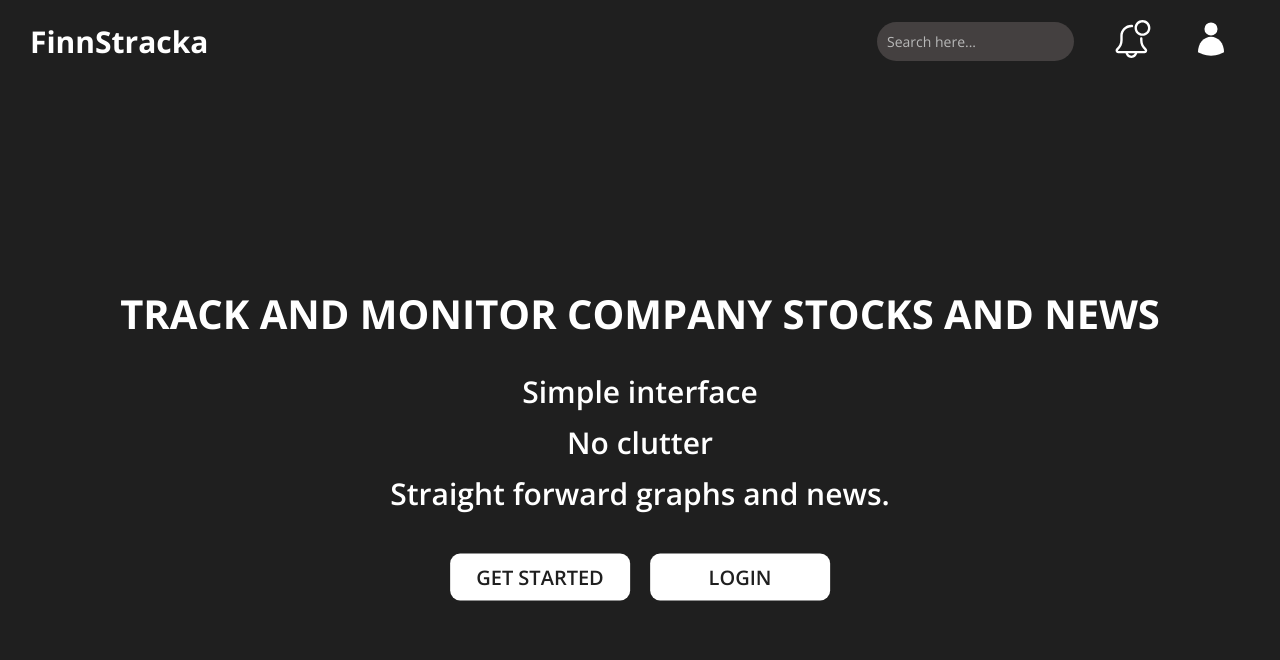
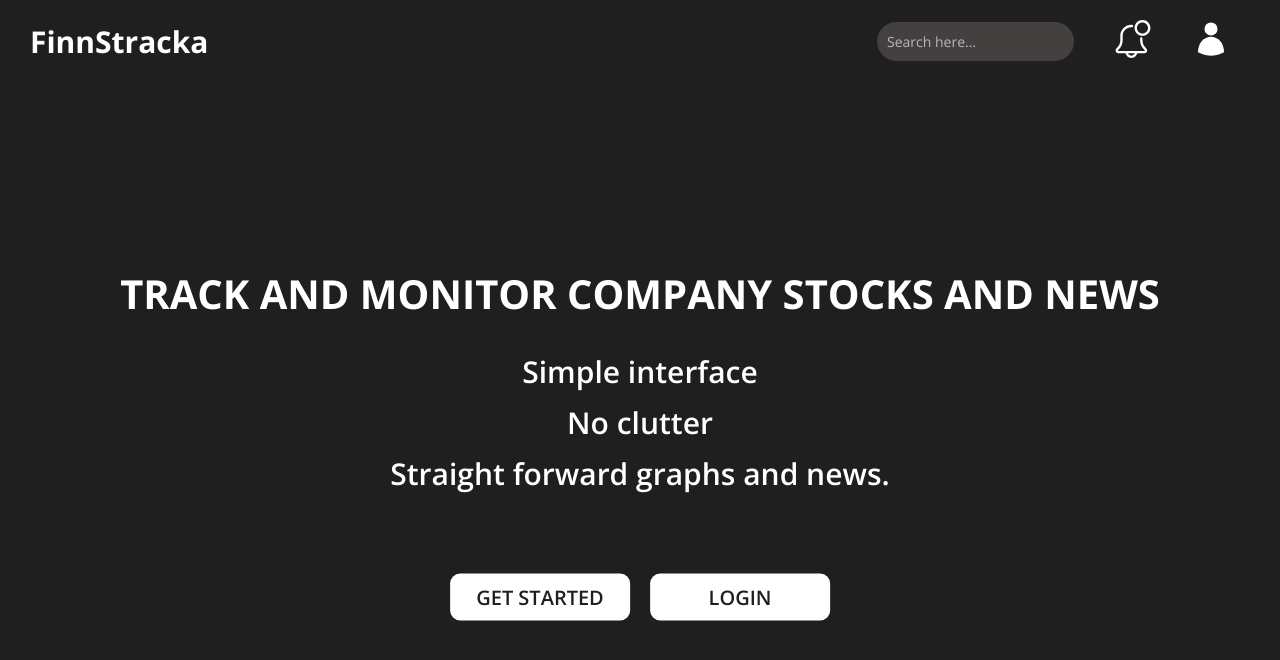
Before and after one commit to ahmedfaaid/stock-dashboard, a React (Create React App) app: page / in a window 1280 px wide. Shown: the top 660 px of the page. Built offline with nearby package versions, Linux system fonts and the light colour scheme.

Commit message:
increase margin for separation

```diff
--- a/src/pages/Home/index.tsx
+++ b/src/pages/Home/index.tsx
@@ -15,7 +15,7 @@ export default function Home() {
           <p>Simple interface</p>
           <p>No clutter</p>
           <p>Straight forward graphs and news.</p>
-          <div style={{ marginTop: '40px' }}>
+          <div style={{ marginTop: '80px' }}>
             <StyledHeroButton to='/register'>Get Started</StyledHeroButton>
             <StyledHeroButton to='/login'>Login</StyledHeroButton>
           </div>
```
